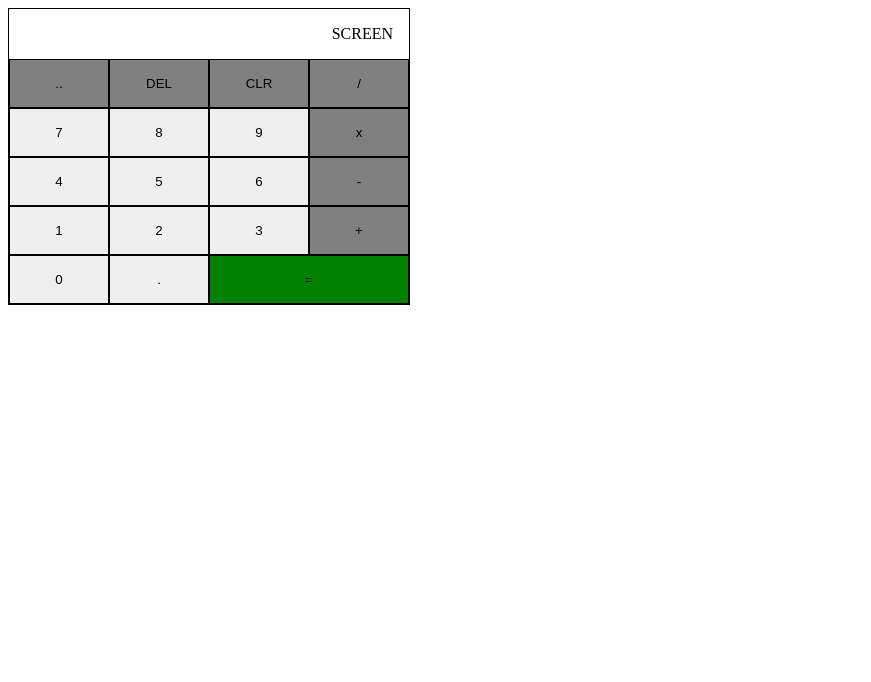
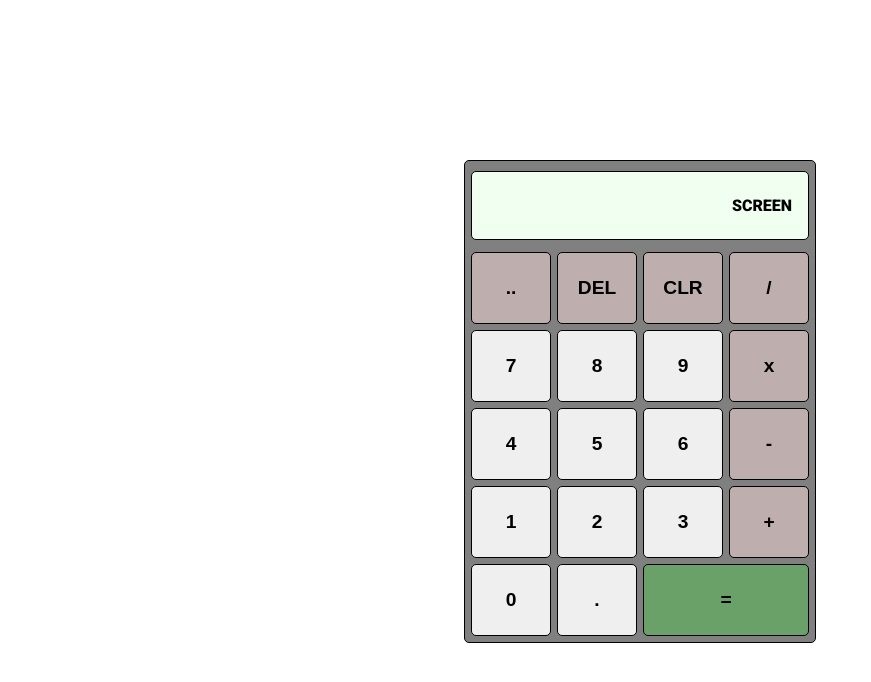
Before and after one commit to dankarghh/calculator, a plain HTML site: page index.html in a window 1280 px wide. Shown: the whole page, without its empty margins (0-871 px from the left). Drawn offline with Linux system fonts and the light colour scheme.

Commit message:
updated ui

```diff
--- a/index.html
+++ b/index.html
@@ -4,10 +4,17 @@
     <meta charset="UTF-8" />
     <meta http-equiv="X-UA-Compatible" content="IE=edge" />
     <meta name="viewport" content="width=device-width, initial-scale=1.0" />
+    <link rel="preconnect" href="https://fonts.googleapis.com" />
+    <link rel="preconnect" href="https://fonts.gstatic.com" crossorigin />
+    <link
+      href="https://fonts.googleapis.com/css2?family=Roboto:wght@400;500;900&display=swap"
+      rel="stylesheet"
+    />
     <link rel="stylesheet" href="styles.css" />
     <title>Document</title>
   </head>
   <body>
+    <div class="container">
       <div class="calculator_body">
         <div class="calculator_screen">SCREEN</div>
         <div class="calculator_btns">
@@ -29,8 +36,8 @@
           <button class="btn_func btn">+</button>
           <button class="btn">0</button>
           <button class="btn">.</button>
-
           <button class="btn btn_equals">=</button>
+        </div>
       </div>
     </div>
 
--- a/styles.css
+++ b/styles.css
@@ -1,31 +1,59 @@
+body {
+  font-family: "Roboto", sans-serif;
+  font-weight: bold;
+}
+.container {
+  display: flex;
+  justify-content: center;
+  margin-top: 10rem;
+
+  height: 100vh;
+}
 .calculator_btns {
   display: grid;
   grid-template-columns: repeat(4, 1fr);
+  padding: 3px;
 }
 .calculator_screen {
   display: flex;
   justify-content: flex-end;
-  padding-top: 1rem;
-  padding-bottom: 1rem;
+  padding-top: 1.5rem;
+  padding-bottom: 1.5rem;
   padding-right: 1rem;
+  border: 1px solid black;
+  margin: 6px;
+  margin-top: 10px;
+  border-radius: 5px;
+  background: honeydew;
 }
 .calculator_body {
   border: 1px solid black;
-  width: 400px;
+  width: 350px;
+  border-radius: 5px;
+  background: grey;
+  height: fit-content;
 }
 .btn {
   border: 1px solid black;
   display: flex;
   justify-content: center;
   align-items: center;
-  padding-top: 1rem;
-  padding-bottom: 1rem;
+  padding-top: 1.5rem;
+  padding-bottom: 1.5rem;
+  margin: 3px;
+  border-radius: 5px;
+  font-weight: bold;
+  font-size: 1.2rem;
+}
+
+.btn:hover {
+  opacity: 0.9;
 }
 .btn_equals {
   grid-column: span 2;
 
-  background: green;
+  background: rgb(105, 161, 105);
 }
 .btn_func {
-  background: grey;
+  background: rgb(190, 174, 174);
 }
```
Lines whose indentation alone changed are shown as unchanged.
